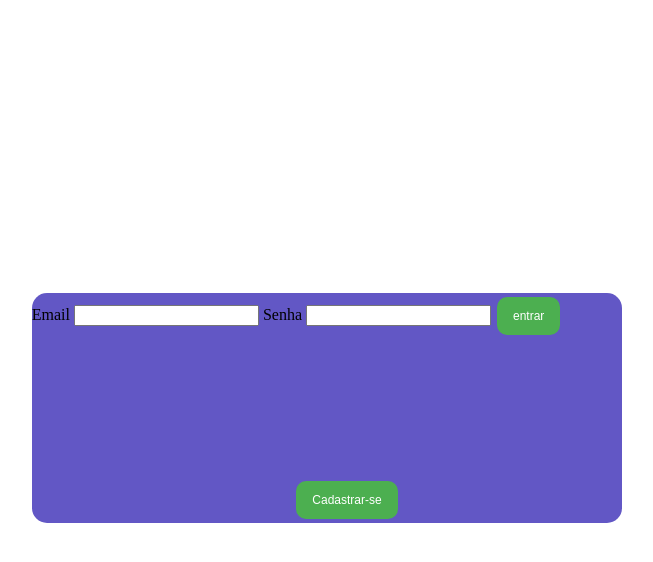
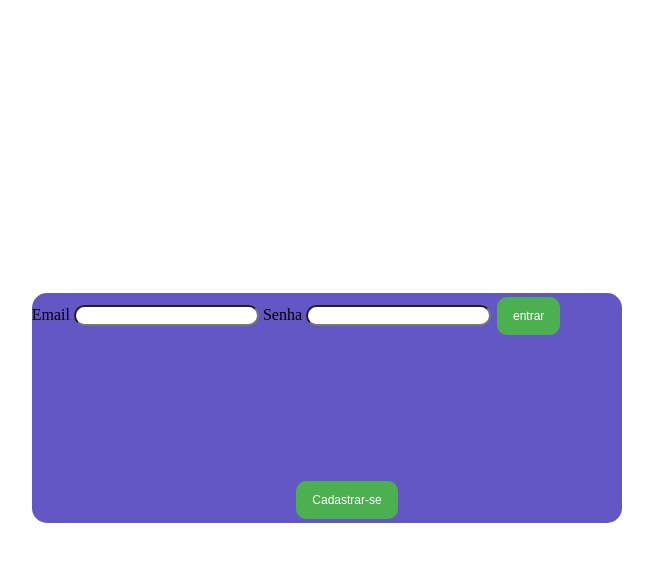
Before and after one commit to RuanAmaral/JavaScript, a plain HTML site: page ExercicioForm/index.html in a window 1280 px wide. Both pictures are taken after a click on the button "Entrar". Shown: the whole page, without its empty margins (313-966 px from the left). Drawn offline with Linux system fonts and the light colour scheme.

Commit message:
adcionando mais estilos

```diff
--- a/ExercicioForm/style.css
+++ b/ExercicioForm/style.css
@@ -70,3 +70,8 @@ form{
     color: aliceblue;
     border-radius: 3px;
 }
+
+input{
+    border-radius: 15px;
+
+}
```
